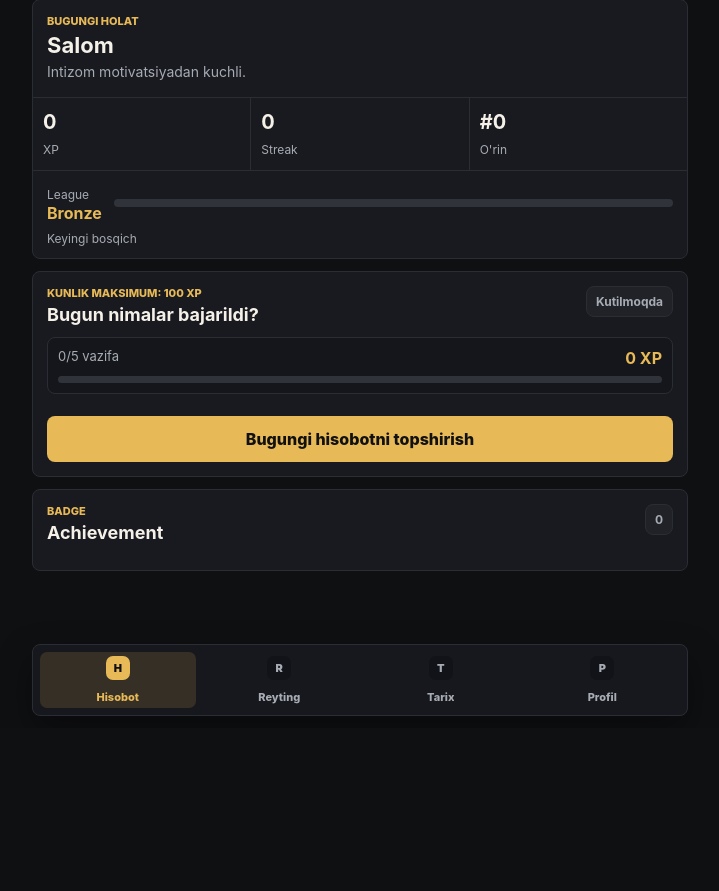
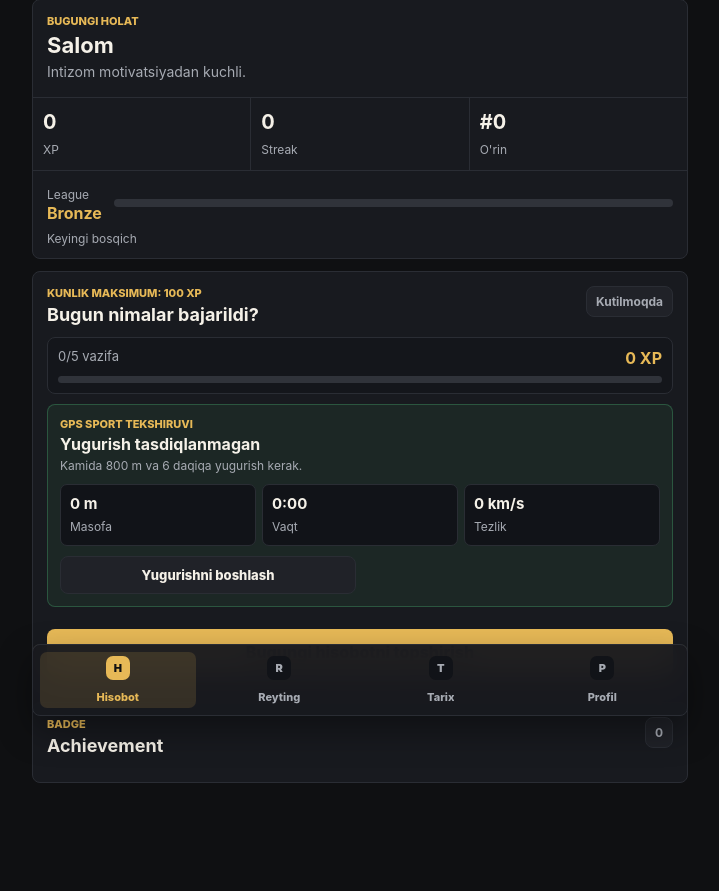
Before and after one commit to akbarkhojayev/ziyo-intizom-bot, a Django app: page /app/ in a window 1280 px wide. Shown: the part 72-963 px from the top of the page, without its empty margins (280-999 px from the left). Before the commit the page ends 788 px from the top, so only its background shows below. Run offline with Django 5.2, Linux system fonts and the light colour scheme; some libraries are stand-ins or nearby versions.

Commit message:
Add GPS run verification for sport task

```diff
--- a/club/templates/club/mini_app.html
+++ b/club/templates/club/mini_app.html
@@ -99,6 +99,22 @@
             <strong id="selectedXp">0 XP</strong>
           </div>
           <div class="task-progress-track"><span id="selectedXpBar"></span></div>
+        </div>
+        <div class="run-tracker" id="runTracker">
+          <div>
+            <span>GPS sport tekshiruvi</span>
+            <strong id="runStatusText">Yugurish tasdiqlanmagan</strong>
+            <small id="runRuleText">Kamida 800 m va 6 daqiqa yugurish kerak.</small>
+          </div>
+          <div class="run-stats">
+            <div><b id="runDistance">0 m</b><small>Masofa</small></div>
+            <div><b id="runDuration">0:00</b><small>Vaqt</small></div>
+            <div><b id="runSpeed">0 km/s</b><small>Tezlik</small></div>
+          </div>
+          <div class="run-actions">
+            <button class="ghost-button compact" id="startRunBtn" type="button">Yugurishni boshlash</button>
+            <button class="ghost-button compact hidden" id="finishRunBtn" type="button">Tugatish</button>
+          </div>
         </div>
         <div class="task-list" id="taskList"></div>
         <button class="primary-button" id="submitReportBtn" type="button">Bugungi hisobotni topshirish</button>
--- a/club/urls.py
+++ b/club/urls.py
@@ -18,6 +18,9 @@ urlpatterns = [
     path("api/bootstrap/", views.api_bootstrap, name="api_bootstrap"),
     path("api/register/", views.api_register, name="api_register"),
     path("api/report/", views.api_submit_report, name="api_submit_report"),
+    path("api/run/start/", views.api_run_start, name="api_run_start"),
+    path("api/run/point/", views.api_run_point, name="api_run_point"),
+    path("api/run/finish/", views.api_run_finish, name="api_run_finish"),
     path("api/ranking/", views.api_ranking, name="api_ranking"),
     path("api/story-image/<int:telegram_id>.png", views.api_story_image, name="api_story_image_png"),
     path("api/story-image/", views.api_story_image, name="api_story_image"),
--- a/club/views.py
+++ b/club/views.py
@@ -1,4 +1,5 @@
 import json
+import math
 from io import BytesIO
 
 from django.conf import settings
@@ -10,8 +11,16 @@ from django.views.decorators.clickjacking import xframe_options_exempt
 from django.views.decorators.http import require_GET, require_POST, require_safe
 from PIL import Image, ImageDraw, ImageFont
 
-from .models import Achievement, DailyReport, Goal, TaskCode, UserProfile
+from .models import Achievement, DailyReport, Goal, RunSession, TaskCode, UserProfile
 from .services import get_or_create_telegram_user, leaderboard, task_payload, today_stats
+
+
+MIN_RUN_DISTANCE_M = 800
+MIN_RUN_DURATION_S = 360
+MIN_RUN_SPEED_KMH = 3
+MAX_RUN_SPEED_KMH = 18
+MAX_GPS_ACCURACY_M = 80
+MAX_POINT_SPEED_KMH = 30
 
 
 def landing(request):
@@ -28,7 +37,7 @@ def mini_app(request):
             "tasks": task_payload(),
             "brand": "ZIYO | INTIZOM CLUB",
             "slogan": "Intizom motivatsiyadan kuchli.",
-            "asset_version": "20260702-story-v2",
+            "asset_version": "20260706-gps-run-v1",
         },
     )
 
@@ -162,6 +171,7 @@ def api_story_image(request, telegram_id=None):
 def user_payload(user: UserProfile):
     today = timezone.localdate()
     report = DailyReport.objects.filter(user=user, date=today).first()
+    run = RunSession.objects.filter(user=user, date=today).order_by("-started_at").first()
     achievements = user.achievements.select_related("achievement")[:20]
     recent_reports = DailyReport.objects.filter(user=user).order_by("-date")[:45]
     return {
@@ -183,6 +193,7 @@ def user_payload(user: UserProfile):
         "referral_url": f"https://t.me/{settings.BOT_USERNAME}?start={user.referral_code}",
         "reported_today": bool(report),
         "today_report": report_payload(report) if report else None,
+        "run_today": run_payload(run) if run else None,
         "history": [report_payload(item) for item in recent_reports],
         "achievements": [
             {
@@ -205,6 +216,71 @@ def report_payload(report: DailyReport):
         "xp_earned": report.xp_earned,
         "tasks": selected,
     }
+
+
+def run_payload(run: RunSession | None):
+    if not run:
+        return None
+    return {
+        "id": run.id,
+        "status": run.status,
+        "is_verified": run.is_verified,
+        "distance_m": run.distance_m,
+        "duration_s": run.duration_s,
+        "avg_speed_kmh": round(run.avg_speed_kmh, 1),
+        "samples_count": run.samples_count,
+        "rejection_reason": run.rejection_reason,
+        "started_at": run.started_at.isoformat(),
+        "finished_at": run.finished_at.isoformat() if run.finished_at else None,
+        "rules": {
+            "min_distance_m": MIN_RUN_DISTANCE_M,
+            "min_duration_s": MIN_RUN_DURATION_S,
+            "min_speed_kmh": MIN_RUN_SPEED_KMH,
+            "max_speed_kmh": MAX_RUN_SPEED_KMH,
+        },
+    }
+
+
+def haversine_m(lat1, lon1, lat2, lon2):
+    radius_m = 6371000
+    phi1 = math.radians(lat1)
+    phi2 = math.radians(lat2)
+    d_phi = math.radians(lat2 - lat1)
+    d_lambda = math.radians(lon2 - lon1)
+    a = math.sin(d_phi / 2) ** 2 + math.cos(phi1) * math.cos(phi2) * math.sin(d_lambda / 2) ** 2
+    return 2 * radius_m * math.atan2(math.sqrt(a), math.sqrt(1 - a))
+
+
+def parse_float(value):
+    try:
+        return float(value)
+    except (TypeError, ValueError):
+        return None
+
+
+def verify_run(run: RunSession):
+    now = timezone.now()
+    duration_s = max(0, int((now - run.started_at).total_seconds()))
+    avg_speed_kmh = (run.distance_m / duration_s) * 3.6 if duration_s else 0
+    reasons = []
+    if run.distance_m < MIN_RUN_DISTANCE_M:
+        reasons.append(f"kamida {MIN_RUN_DISTANCE_M} metr kerak")
+    if duration_s < MIN_RUN_DURATION_S:
+        reasons.append(f"kamida {MIN_RUN_DURATION_S // 60} daqiqa kerak")
+    if avg_speed_kmh < MIN_RUN_SPEED_KMH:
+        reasons.append("tezlik juda past")
+    if avg_speed_kmh > MAX_RUN_SPEED_KMH:
+        reasons.append("tezlik juda yuqori")
+    if run.samples_count < 3:
+        reasons.append("GPS nuqtalari yetarli emas")
+
+    run.finished_at = now
+    run.duration_s = duration_s
+    run.avg_speed_kmh = avg_speed_kmh
+    run.status = RunSession.Status.REJECTED if reasons else RunSession.Status.VERIFIED
+    run.rejection_reason = ", ".join(reasons)
+    run.save(update_fields=["finished_at", "duration_s", "avg_speed_kmh", "status", "rejection_reason"])
+    return run
 
 
 def parse_body(request):
@@ -277,7 +353,23 @@ def api_submit_report(request):
             status=409,
         )
 
-    report = DailyReport.submit(user, data.get("tasks", []))
+    tasks = data.get("tasks", [])
+    if TaskCode.SPORT.value in tasks and not RunSession.objects.filter(
+        user=user,
+        date=timezone.localdate(),
+        status=RunSession.Status.VERIFIED,
+    ).exists():
+        return JsonResponse(
+            {
+                "ok": False,
+                "error": "sport_gps_required",
+                "message": "Sport vazifasi uchun avval GPS orqali yugurishni tasdiqlang.",
+                "user": user_payload(user),
+            },
+            status=400,
+        )
+
+    report = DailyReport.submit(user, tasks)
     user.refresh_from_db()
     return JsonResponse(
         {
@@ -288,6 +380,79 @@ def api_submit_report(request):
             "stats": today_stats(),
         }
     )
+
+
+@csrf_exempt
+@require_POST
+def api_run_start(request):
+    data = parse_body(request)
+    user = resolve_user(data)
+    if not user:
+        return JsonResponse({"ok": False, "error": "user_not_found"}, status=404)
+    today = timezone.localdate()
+    active = RunSession.objects.filter(user=user, date=today, status=RunSession.Status.ACTIVE).first()
+    if active:
+        return JsonResponse({"ok": True, "run": run_payload(active)})
+    run = RunSession.objects.create(user=user, date=today)
+    return JsonResponse({"ok": True, "run": run_payload(run)})
+
+
+@csrf_exempt
+@require_POST
+def api_run_point(request):
+    data = parse_body(request)
+    user = resolve_user(data)
+    if not user:
+        return JsonResponse({"ok": False, "error": "user_not_found"}, status=404)
+    run = RunSession.objects.filter(user=user, id=data.get("run_id"), status=RunSession.Status.ACTIVE).first()
+    if not run:
+        return JsonResponse({"ok": False, "error": "active_run_not_found"}, status=404)
+
+    lat = parse_float(data.get("latitude"))
+    lon = parse_float(data.get("longitude"))
+    accuracy = parse_float(data.get("accuracy"))
+    if lat is None or lon is None:
+        return JsonResponse({"ok": False, "error": "location_required"}, status=400)
+    if accuracy is not None and accuracy > MAX_GPS_ACCURACY_M:
+        return JsonResponse({"ok": True, "run": run_payload(run), "ignored": "low_accuracy"})
+
+    now = timezone.now()
+    if run.last_latitude is not None and run.last_longitude is not None:
+        step_m = haversine_m(run.last_latitude, run.last_longitude, lat, lon)
+        seconds = max(1, int((now - (run.last_recorded_at or run.started_at)).total_seconds()))
+        step_speed_kmh = (step_m / seconds) * 3.6
+        if 2 <= step_m <= 300 and step_speed_kmh <= MAX_POINT_SPEED_KMH:
+            run.distance_m += int(step_m)
+
+    run.last_latitude = lat
+    run.last_longitude = lon
+    run.last_recorded_at = now
+    run.samples_count += 1
+    run.save(
+        update_fields=[
+            "last_latitude",
+            "last_longitude",
+            "last_recorded_at",
+            "distance_m",
+            "samples_count",
+        ]
+    )
+    return JsonResponse({"ok": True, "run": run_payload(run)})
+
+
+@csrf_exempt
+@require_POST
+def api_run_finish(request):
+    data = parse_body(request)
+    user = resolve_user(data)
+    if not user:
+        return JsonResponse({"ok": False, "error": "user_not_found"}, status=404)
+    run = RunSession.objects.filter(user=user, id=data.get("run_id"), status=RunSession.Status.ACTIVE).first()
+    if not run:
+        return JsonResponse({"ok": False, "error": "active_run_not_found"}, status=404)
+    run = verify_run(run)
+    user.refresh_from_db()
+    return JsonResponse({"ok": True, "run": run_payload(run), "user": user_payload(user)})
 
 
 @require_GET
--- a/static/club/app.css
+++ b/static/club/app.css
@@ -379,6 +379,80 @@ select:focus {
   background: var(--gold);
 }
 
+.run-tracker {
+  display: grid;
+  gap: 10px;
+  margin-bottom: 10px;
+  padding: 12px;
+  border: 1px solid rgba(83, 209, 131, 0.28);
+  border-radius: var(--radius);
+  background: rgba(83, 209, 131, 0.07);
+}
+
+.run-tracker.verified {
+  border-color: rgba(83, 209, 131, 0.6);
+  background: rgba(83, 209, 131, 0.12);
+}
+
+.run-tracker.active {
+  border-color: rgba(231, 185, 87, 0.65);
+  background: var(--gold-soft);
+}
+
+.run-tracker.rejected {
+  border-color: rgba(239, 107, 107, 0.55);
+  background: rgba(239, 107, 107, 0.08);
+}
+
+.run-tracker span {
+  display: block;
+  color: var(--gold);
+  font-size: 11px;
+  font-weight: 850;
+  text-transform: uppercase;
+}
+
+.run-tracker strong {
+  display: block;
+  margin-top: 3px;
+}
+
+.run-tracker small {
+  color: var(--muted);
+  font-size: 12px;
+  line-height: 1.35;
+}
+
+.run-stats {
+  display: grid;
+  grid-template-columns: repeat(3, 1fr);
+  gap: 6px;
+}
+
+.run-stats div {
+  min-width: 0;
+  padding: 9px;
+  border: 1px solid var(--line);
+  border-radius: 7px;
+  background: #111318;
+}
+
+.run-stats b {
+  display: block;
+  margin-bottom: 2px;
+  overflow: hidden;
+  color: var(--text);
+  font-size: 15px;
+  text-overflow: ellipsis;
+  white-space: nowrap;
+}
+
+.run-actions {
+  display: grid;
+  grid-template-columns: 1fr 1fr;
+  gap: 8px;
+}
+
 .task-list,
 .badge-grid,
 .leaderboard,
@@ -470,6 +544,14 @@ select:focus {
   color: var(--ink);
   border-color: var(--green);
   background: var(--green);
+}
+
+.task-item.gps-required {
+  opacity: 0.72;
+}
+
+.task-item.gps-required .task-xp {
+  color: var(--muted);
 }
 
 .story-card {
--- a/static/club/app.js
+++ b/static/club/app.js
@@ -5,6 +5,8 @@ const state = {
   leaderboard: [],
   rankings: {},
   telegramUser: null,
+  runWatchId: null,
+  runTimerId: null,
 };
 
 const screenTitles = {
@@ -116,6 +118,7 @@ async function bootstrap() {
 function renderAll() {
   renderHeader();
   renderRegistration();
+  renderRunTracker();
   renderTasks();
   renderAchievements();
   renderLeaderboard(state.leaderboard);
@@ -167,6 +170,7 @@ function renderTasks() {
   list.innerHTML = "";
   const reported = state.user.reported_today;
   const selectedCodes = new Set(state.user.today_report?.tasks?.map((item) => item.code) || []);
+  const sportVerified = state.user.run_today?.is_verified;
 
   $("reportStatus").textContent = reported ? "Topshirildi" : "Kutilmoqda";
   $("reportStatus").classList.toggle("done", reported);
@@ -174,14 +178,16 @@ function renderTasks() {
   $("submitReportBtn").textContent = reported ? "Bugun hisobot topshirilgan" : "Bugungi hisobotni topshirish";
 
   state.tasks.forEach((task) => {
+    const needsGps = task.code === "sport" && !sportVerified && !reported;
+    const checked = selectedCodes.has(task.code) || (task.code === "sport" && sportVerified && !reported);
     const label = document.createElement("label");
-    label.className = "task-item";
+    label.className = `task-item ${needsGps ? "gps-required" : ""}`;
     label.innerHTML = `
-      <input type="checkbox" value="${task.code}" ${reported ? "disabled" : ""} ${selectedCodes.has(task.code) ? "checked" : ""}>
+      <input type="checkbox" value="${task.code}" ${reported || needsGps ? "disabled" : ""} ${checked ? "checked" : ""}>
       <span class="task-check">✓</span>
       <span class="task-copy">
         <strong>${task.label}</strong>
-        <small>${taskDescriptions[task.code] || "Kunlik vazifa"}</small>
+        <small>${needsGps ? "Avval GPS orqali yugurishni tasdiqlang" : taskDescriptions[task.code] || "Kunlik vazifa"}</small>
       </span>
       <span class="task-xp">+${task.xp}</span>
     `;
@@ -195,6 +201,58 @@ function renderTasks() {
 
   $("storyPanel").classList.toggle("hidden", !state.user.today_report);
   if (state.user.today_report) renderStory(state.user.today_report);
+}
+
+function formatDuration(seconds) {
+  const safe = Math.max(0, Number(seconds || 0));
+  const minutes = Math.floor(safe / 60);
+  const rest = String(safe % 60).padStart(2, "0");
+  return `${minutes}:${rest}`;
+}
+
+function renderRunTracker() {
+  const run = state.user.run_today;
+  const panel = $("runTracker");
+  panel.classList.toggle("active", run?.status === "active");
+  panel.classList.toggle("verified", run?.status === "verified");
+  panel.classList.toggle("rejected", run?.status === "rejected");
+
+  const distance = run?.distance_m || 0;
+  let duration = run?.duration_s || 0;
+  if (run?.status === "active" && run.started_at) {
+    duration = Math.max(0, Math.floor((Date.now() - new Date(run.started_at).getTime()) / 1000));
+  }
+  $("runDistance").textContent = distance >= 1000 ? `${(distance / 1000).toFixed(2)} km` : `${distance} m`;
+  $("runDuration").textContent = formatDuration(duration);
+  $("runSpeed").textContent = `${run?.avg_speed_kmh || 0} km/s`;
+
+  if (run?.status === "verified") {
+    $("runStatusText").textContent = "Sport GPS orqali tasdiqlandi";
+    $("runRuleText").textContent = "Endi Sport vazifasi avtomatik belgilandi.";
+    $("startRunBtn").classList.add("hidden");
+    $("finishRunBtn").classList.add("hidden");
+  } else if (run?.status === "active") {
+    $("runStatusText").textContent = state.runWatchId ? "Yugurish kuzatilmoqda" : "Yugurish sessiyasi aktiv";
+    $("runRuleText").textContent = "Telefon lokatsiyasini yoqib, finishgacha yuguring.";
+    $("startRunBtn").textContent = state.runWatchId ? "GPS kuzatyapti" : "Davom ettirish";
+    $("startRunBtn").disabled = Boolean(state.runWatchId);
+    $("startRunBtn").classList.remove("hidden");
+    $("finishRunBtn").classList.remove("hidden");
+  } else if (run?.status === "rejected") {
+    $("runStatusText").textContent = "Yugurish tasdiqlanmadi";
+    $("runRuleText").textContent = run.rejection_reason || "Masofa, vaqt yoki tezlik shartlari bajarilmadi.";
+    $("startRunBtn").textContent = "Qayta boshlash";
+    $("startRunBtn").disabled = false;
+    $("startRunBtn").classList.remove("hidden");
+    $("finishRunBtn").classList.add("hidden");
+  } else {
+    $("runStatusText").textContent = "Yugurish tasdiqlanmagan";
+    $("runRuleText").textContent = "Sport XP olish uchun kamida 800 m va 6 daqiqa GPS yugurish kerak.";
+    $("startRunBtn").textContent = "Yugurishni boshlash";
+    $("startRunBtn").disabled = false;
+    $("startRunBtn").classList.remove("hidden");
+    $("finishRunBtn").classList.add("hidden");
+  }
 }
 
 function updateSelectedProgress() {
@@ -389,6 +447,75 @@ async function submitReport() {
   }
 }
 
+function stopRunWatch() {
+  if (state.runWatchId !== null && navigator.geolocation?.clearWatch) {
+    navigator.geolocation.clearWatch(state.runWatchId);
+  }
+  state.runWatchId = null;
+  if (state.runTimerId) clearInterval(state.runTimerId);
+  state.runTimerId = null;
+}
+
+async function sendRunPoint(position) {
+  const run = state.user.run_today;
+  if (!run?.id) return;
+  try {
+    const data = await postJSON("/api/run/point/", {
+      telegram_id: state.user.telegram_id,
+      run_id: run.id,
+      latitude: position.coords.latitude,
+      longitude: position.coords.longitude,
+      accuracy: position.coords.accuracy,
+    });
+    state.user.run_today = data.run;
+    renderRunTracker();
+  } catch (error) {
+    console.debug("run point failed", error);
+  }
+}
+
+async function startRun() {
+  if (!navigator.geolocation) {
+    showToast("Bu telefonda GPS topilmadi");
+    return;
+  }
+  try {
+    const data = await postJSON("/api/run/start/", {telegram_id: state.user.telegram_id});
+    state.user.run_today = data.run;
+    renderRunTracker();
+    navigator.geolocation.getCurrentPosition(sendRunPoint, () => {
+      showToast("GPS ruxsatini bering");
+    }, {enableHighAccuracy: true, timeout: 12000, maximumAge: 0});
+    state.runWatchId = navigator.geolocation.watchPosition(sendRunPoint, () => {
+      showToast("GPS lokatsiya olinmadi");
+    }, {enableHighAccuracy: true, timeout: 15000, maximumAge: 0});
+    state.runTimerId = setInterval(renderRunTracker, 1000);
+    renderRunTracker();
+    showToast("Yugurish boshlandi");
+  } catch (error) {
+    console.debug("run start failed", error);
+    showToast("Yugurishni boshlashda xatolik");
+  }
+}
+
+async function finishRun() {
+  const run = state.user.run_today;
+  if (!run?.id) return;
+  stopRunWatch();
+  try {
+    const data = await postJSON("/api/run/finish/", {
+      telegram_id: state.user.telegram_id,
+      run_id: run.id,
+    });
+    state.user = data.user;
+    renderAll();
+    showToast(data.run.is_verified ? "Sport GPS orqali tasdiqlandi" : "Yugurish shartlari bajarilmadi");
+  } catch (error) {
+    console.debug("run finish failed", error);
+    showToast("Yugurishni tugatishda xatolik");
+  }
+}
+
 async function loadRanking() {
   const response = await fetch(`/api/ranking/?telegram_id=${state.user.telegram_id}`);
   const data = await response.json();
@@ -411,6 +538,8 @@ document.addEventListener("click", (event) => {
 $("saveProfileBtn").addEventListener("click", saveProfile);
 $("submitReportBtn").addEventListener("click", submitReport);
 $("refreshBtn").addEventListener("click", bootstrap);
+$("startRunBtn").addEventListener("click", startRun);
+$("finishRunBtn").addEventListener("click", finishRun);
 $("ratingPeriod").addEventListener("click", (event) => {
   const button = event.target.closest(".rating-tab");
   if (!button) return;
```
Also changed, not shown: club/models.py (+31 -0 lines), club/tests.py (+37 -1 lines), club/migrations/0002_runsession.py (added).
